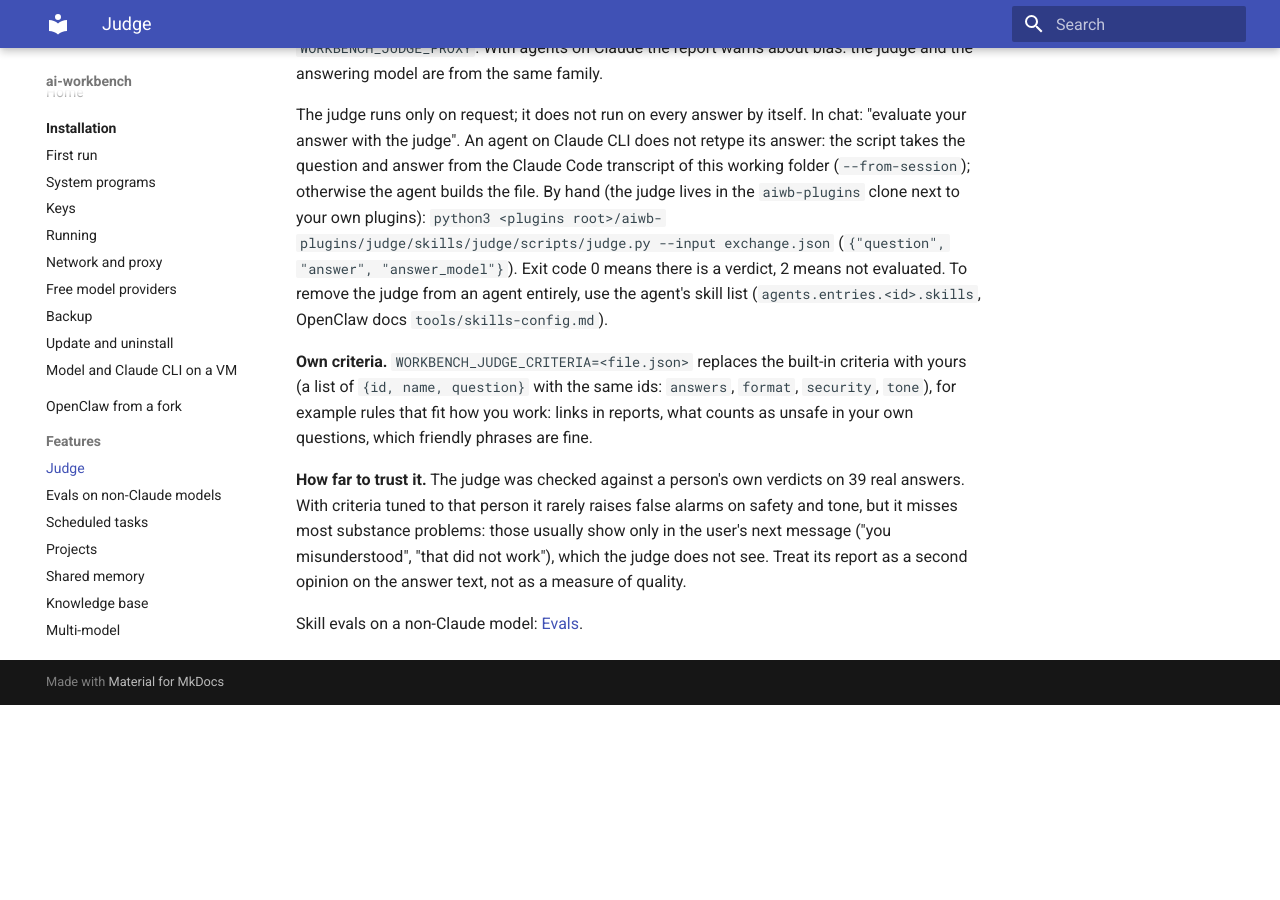
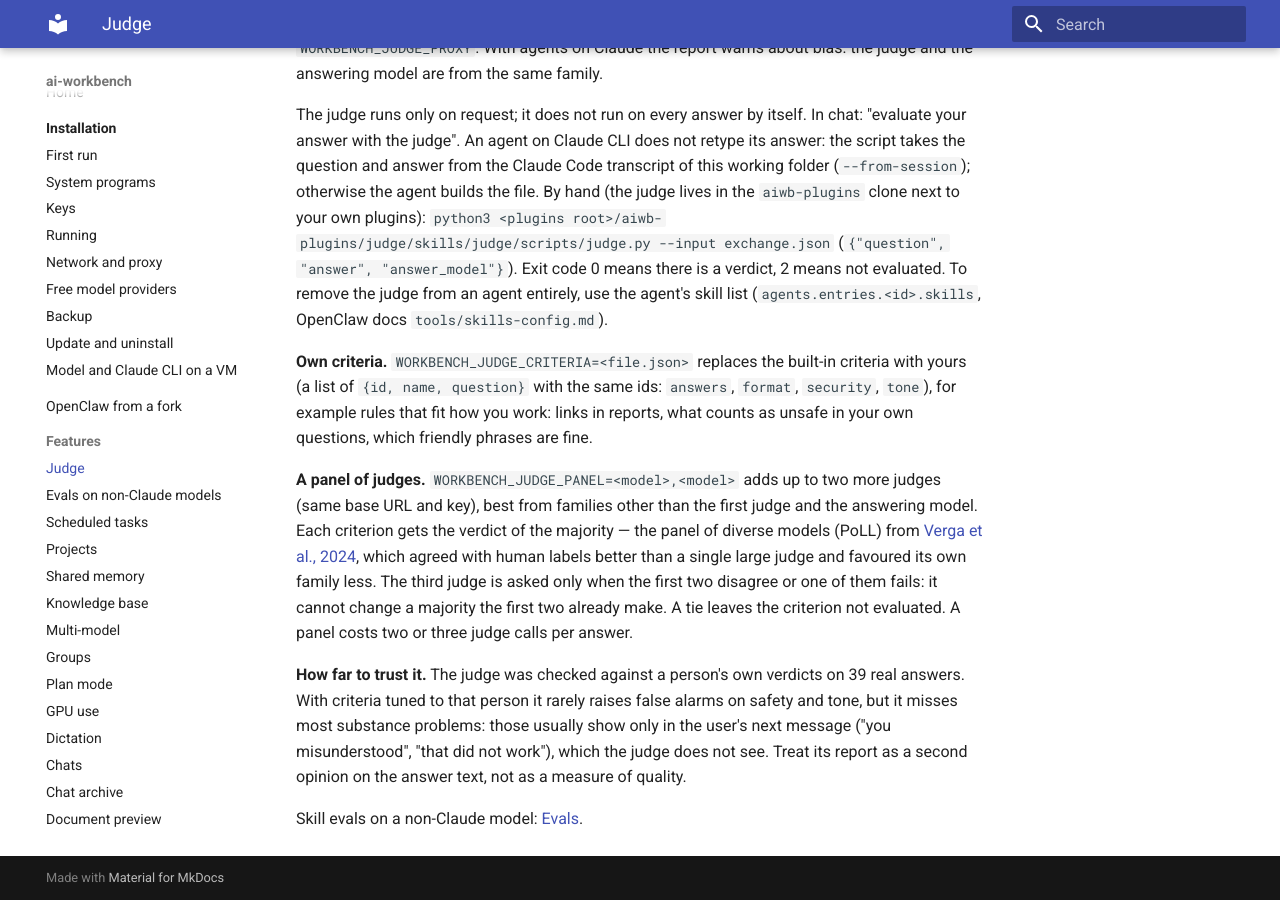
Before and after one commit to SingularBunny/ai-workbench, an MkDocs documentation site: the page built from docs/features/judge.md, in a window 1280 px wide and 900 px high, scrolled down 629 px. Built offline with MkDocs 1.6.1 and Material for MkDocs 9.7.7, drawn with Linux system fonts in a browser that asks for light colours; before the commit the page ends 1334 px from its top, so only the background shows below that.

Commit message:
docs: judge panel (WORKBENCH_JUDGE_PANEL)

```diff
--- a/docs/features/judge.md
+++ b/docs/features/judge.md
@@ -35,6 +35,13 @@ agent entirely, use the agent's skill list (`agents.entries.<id>.skills`, OpenCl
 `{id, name, question}` with the same ids: `answers`, `format`, `security`, `tone`), for example rules that fit
 how you work: links in reports, what counts as unsafe in your own questions, which friendly phrases are fine.
 
+**A panel of judges.** `WORKBENCH_JUDGE_PANEL=<model>,<model>` adds up to two more judges (same base URL and key),
+best from families other than the first judge and the answering model. Each criterion gets the verdict of the
+majority — the panel of diverse models (PoLL) from [Verga et al., 2024](https://arxiv.org/abs/2404.18796), which
+agreed with human labels better than a single large judge and favoured its own family less. The third judge is
+asked only when the first two disagree or one of them fails: it cannot change a majority the first two already make.
+A tie leaves the criterion not evaluated. A panel costs two or three judge calls per answer.
+
 **How far to trust it.** The judge was checked against a person's own verdicts on 39 real answers. With
 criteria tuned to that person it rarely raises false alarms on safety and tone, but it misses most
 substance problems: those usually show only in the user's next message ("you misunderstood", "that did
```
Also changed, not shown: docs/reference/env.md (+4 -0 lines), 1 other file.
